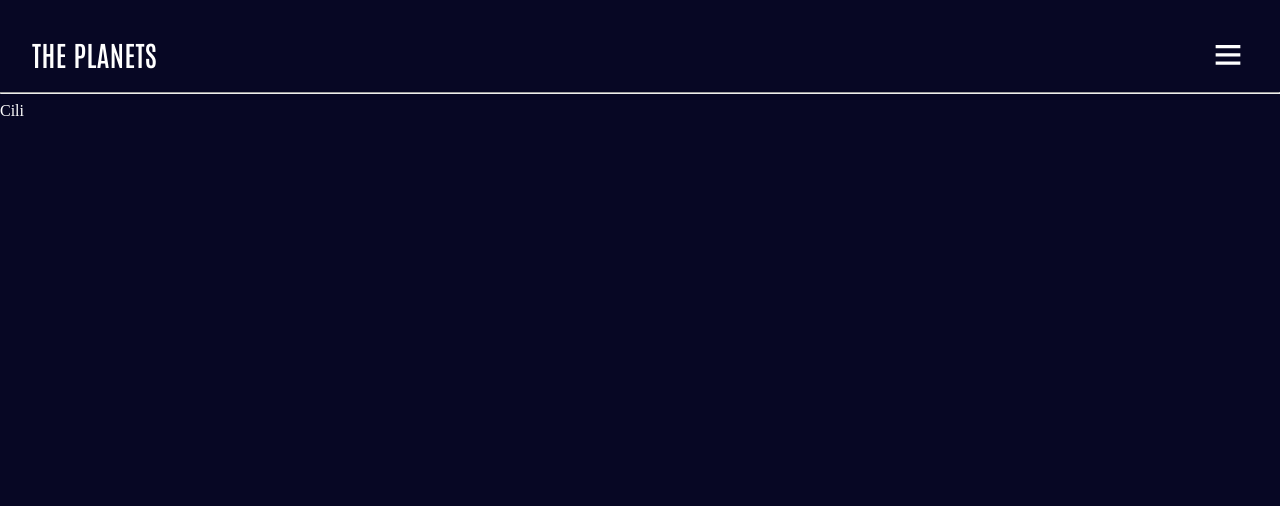
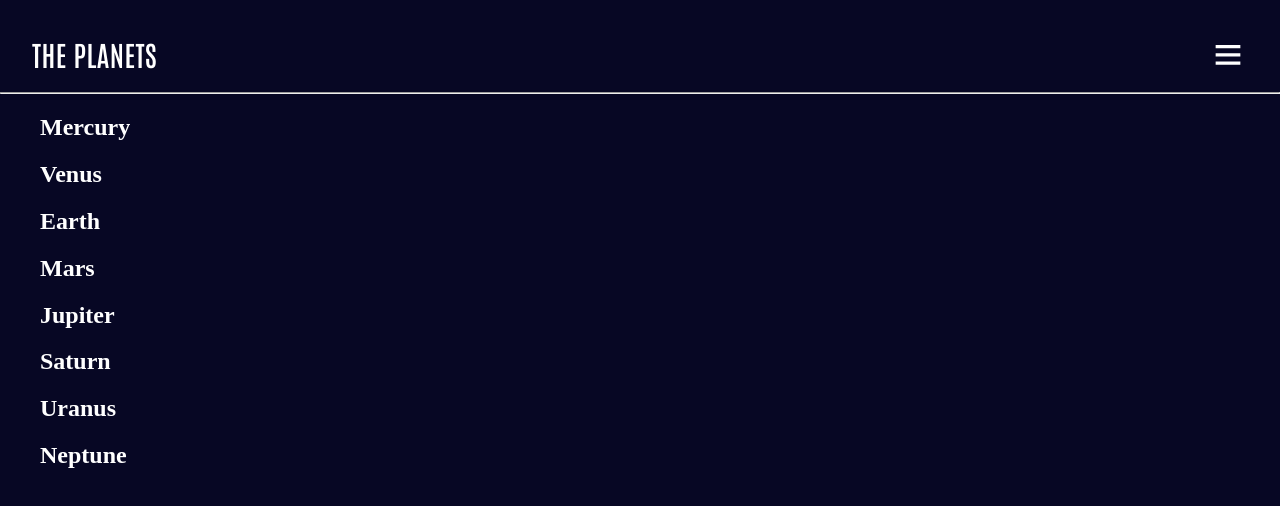
Before and after one commit to agnesnora/planets-fact-site, a React (Vite) app: page / in a window 1280 px wide. Shown: the top 506 px of the page. Built offline with nearby package versions, Linux system fonts and the light colour scheme.

Commit message:
setting up dropdown

```diff
--- a/data.tsx
+++ b/data.tsx
@@ -1,4 +1,4 @@
-interface PlanetData {
+export interface PlanetData {
   name: string;
   overview: {
     content: string;
--- a/src/App.tsx
+++ b/src/App.tsx
@@ -1,15 +1,26 @@
 import "./App.css";
 import { Button } from "./Components/Button/Button";
 import { Navbar } from "./Components/Navbar/Navbar";
+import { FC, createContext } from "react";
 
-function App() {
+import { PlanetData } from "../data";
+import planets from "../data";
+
+interface AppContectInterface {
+  planets: PlanetData[];
+}
+const AppContext = createContext<AppContectInterface | null>(null);
+const App: FC = () => {
+  const contextValue: AppContectInterface = { planets };
   return (
     <>
-      <Navbar />
+      <AppContext.Provider value={contextValue}>
+        <Navbar />
+      </AppContext.Provider>
     </>
   );
-}
-
+};
+export { AppContext };
 export default App;
 
 //Creating reusable components for a Navbar
--- /dev/null
+++ b/src/Components/MenuItem/MenuItem.tsx
@@ -0,0 +1,25 @@
+import { FC, ReactNode } from "react";
+import { PlanetData } from "../../../data";
+
+interface MenuItemProps {
+  children: ReactNode;
+  planet?: PlanetData;
+}
+export const MenuItem: FC<MenuItemProps> = ({ children }) => {
+  return <div>{children} </div>;
+};
+{
+  /* <div>
+{" "}
+{planet ? (
+
+  <>
+    <div>{planet.name}</div>
+
+  </>
+) : (
+
+  <div>{children}</div>
+)}
+</div> */
+}
--- a/src/Components/Navbar/Navbar.tsx
+++ b/src/Components/Navbar/Navbar.tsx
@@ -1,12 +1,17 @@
-import { FC } from "react";
+import { FC, useContext } from "react";
 
 import { Button } from "../Button/Button";
 import { TfiMenu } from "react-icons/tfi";
 import { MenuDropdown } from "../MenuDropdown/MenuDropdown";
+import { MenuItem } from "../MenuItem/MenuItem";
+import { AppContext } from "../../App";
 import "./styles/Navbar.css";
+
 interface NavbarProps {}
 
 export const Navbar: FC = () => {
+  const context = useContext(AppContext);
+  console.log(context);
   return (
     <div className="navbar--container">
       <div className="navbar--flex--container">
@@ -19,7 +24,16 @@ export const Navbar: FC = () => {
         </Button>
       </div>
       <hr />
-      <MenuDropdown className="menu--dropdown">Cili</MenuDropdown>
+      <MenuDropdown className="menu--dropdown">
+        <ul data-testid="planets--list">
+          {context &&
+            context.planets.map((item) => (
+              <MenuItem key={item.name} planet={item}>
+                <h2>{item.name}</h2>
+              </MenuItem>
+            ))}
+        </ul>
+      </MenuDropdown>
     </div>
   );
 };
```
